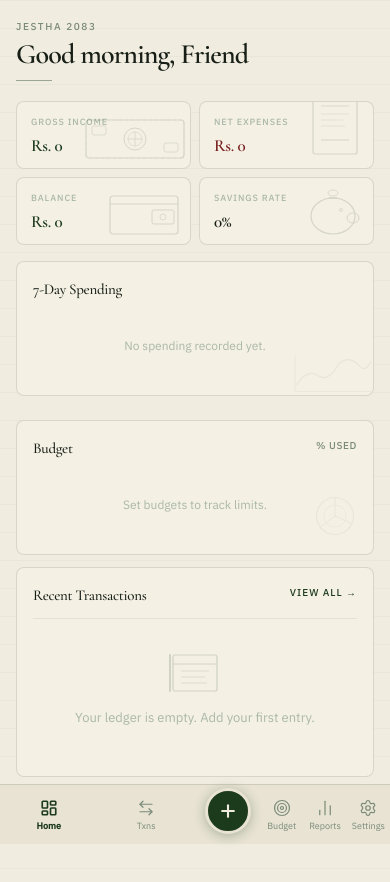
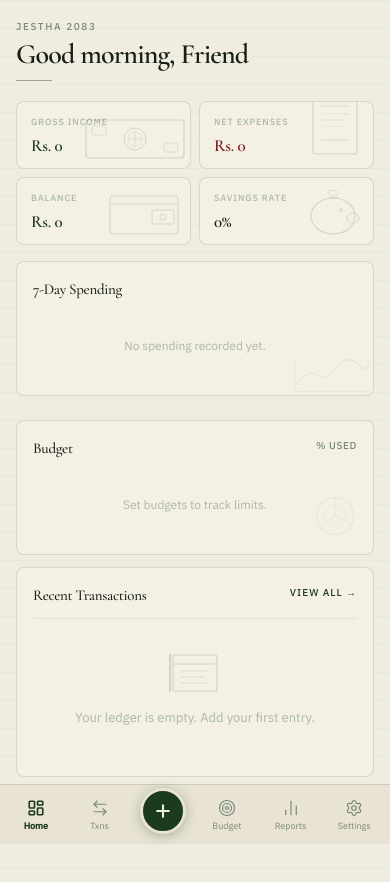
Before and after one commit to nishantgaire13/paisatrack-redesign, a React (Vite) app: page / in a window 390 px wide. Shown: the top 882 px of the page. Built offline with nearby package versions, Linux system fonts and the light colour scheme.

Commit message:
Fix mobile nav button alignment

```diff
--- a/src/components/layout/MobileNav.jsx
+++ b/src/components/layout/MobileNav.jsx
@@ -2,8 +2,8 @@ import { NavLink } from 'react-router-dom'
 import { LayoutDashboard, ArrowLeftRight, Target, BarChart2, Settings, Plus } from 'lucide-react'
 
 const LEFT_ITEMS = [
-  { to: '/',             label: 'Home',    icon: LayoutDashboard },
-  { to: '/transactions', label: 'Txns',    icon: ArrowLeftRight  },
+  { to: '/',             label: 'Home', icon: LayoutDashboard },
+  { to: '/transactions', label: 'Txns', icon: ArrowLeftRight  },
 ]
 
 const RIGHT_ITEMS = [
@@ -14,7 +14,7 @@ const RIGHT_ITEMS = [
 
 function NavItem({ to, label, icon: Icon }) {
   return (
-    <NavLink to={to} end={to === '/'} style={{ flex: 1, textDecoration: 'none' }}>
+    <NavLink to={to} end={to === '/'} style={{ textDecoration: 'none', width: '20%' }}>
       {({ isActive }) => (
         <div style={{
           display: 'flex', flexDirection: 'column',
@@ -41,15 +41,15 @@ export default function MobileNav({ onAddTransaction }) {
       borderTop: '1px solid var(--border-default)',
       display: 'flex',
       alignItems: 'center',
+      justifyContent: 'space-between',
       zIndex: 100,
+      padding: '0 4px',
     }}>
-      {/* Left side — 2 items, each flex:1 */}
-<div style={{ display: 'flex', flex: 3 }}>
-        {LEFT_ITEMS.map(item => <NavItem key={item.to} {...item} />)}
-      </div>
+      {/* Left 2 items */}
+      {LEFT_ITEMS.map(item => <NavItem key={item.to} {...item} />)}
 
-      {/* Center — Add button, fixed width matching 1 nav item */}
-      <div style={{ flex: 1, display: 'flex', justifyContent: 'center', alignItems: 'center' }}>
+      {/* Center Add button — exact 20% width to match others */}
+      <div style={{ width: '20%', display: 'flex', justifyContent: 'center', alignItems: 'center' }}>
         <button
           onClick={onAddTransaction}
           style={{
@@ -68,10 +68,8 @@ export default function MobileNav({ onAddTransaction }) {
         </button>
       </div>
 
-      {/* Right side — 3 items, each flex:1 */}
-<div style={{ display: 'flex', flex: 2 }}>
-        {RIGHT_ITEMS.map(item => <NavItem key={item.to} {...item} />)}
-      </div>
+      {/* Right 3 items */}
+      {RIGHT_ITEMS.map(item => <NavItem key={item.to} {...item} />)}
     </nav>
   )
 }
```
